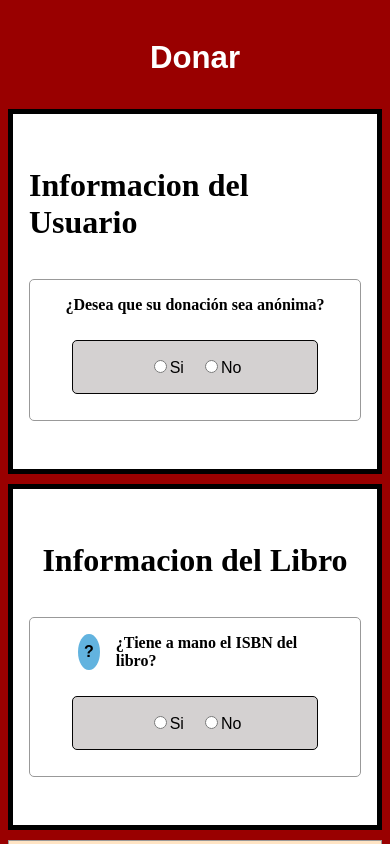
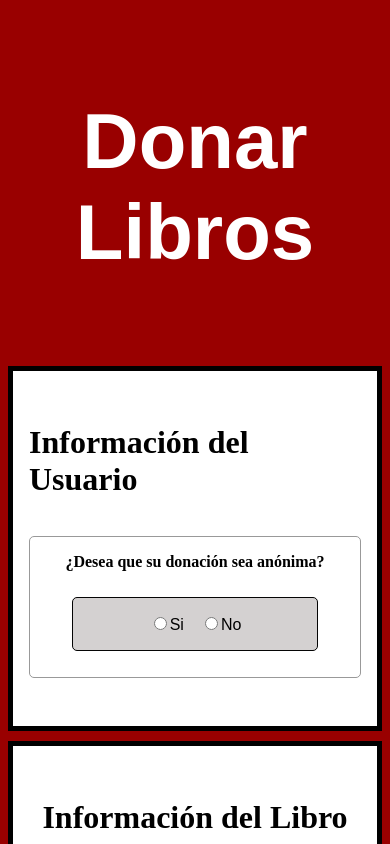
Before and after one commit to notos15/dlp-donacion-13_11, a Next.js app: page / in a window 390 px wide. Shown: the top 844 px of the page. Built offline with nearby package versions, Linux system fonts and the light colour scheme.

Commit message:
cambio de titulo

```diff
--- a/app/funciones/ctexto.js
+++ b/app/funciones/ctexto.js
@@ -1,7 +1,7 @@
 "use client";
 import React, { useState } from 'react';
 const Cuadro=({dato})=>{
-    const [nombre, setNombre] = useState("aaaa");
+    const [nombre, setNombre] = useState("");
     return(
         <input
             type="text"
--- a/app/funciones/datos.js
+++ b/app/funciones/datos.js
@@ -54,7 +54,7 @@ export function persona() {
                     <div className='rellenar'>
                         <label >
                             <input type="checkbox" checked={isChecked} onChange={(e) => setChecked(e.target.checked)} disabled={!hasSeenTerms}  />
-                            <button className="texto-enlace"  onClick={toggleModal} >Terminos y Condiciones</button>
+                            <button className="texto-enlace"  onClick={toggleModal} >Términos y Condiciones</button>
                             <Modal isOpen={isModalOpen} onClose={handleModalClose} />
                         </label>
                     </div>
--- a/app/globals.css
+++ b/app/globals.css
@@ -6,6 +6,8 @@ html {
   display: flex;
   justify-content: center;
   align-items: center;
+  margin: 0;
+  padding: 0;
 }
 
 
@@ -15,13 +17,26 @@ html {
   display: flex;
   justify-content: center;
   align-items: center;
-  height: 7vh;
+  height: 10vh;
   font-weight:bold;
   font-family:Arial;
   font-size: 8vw; /* 8% del ancho de la ventana */
   text-align: center;
   width: 100%; /* Se adapta al ancho de su contenedor */
   max-width: 100%; /* Asegura que no se desborde */
+}
+@media (max-width: 768px) {
+  .titulo {
+    font-size: 15vw; /* Aumenta el tamaño en pantallas más pequeñas (tabletas) */
+    height: 20vh; /* Aumenta la altura para dispositivos más pequeños */
+  }
+}
+
+@media (max-width: 480px) {
+  .titulo {
+    font-size: 20vw; /* Aumenta aún más el tamaño en pantallas de teléfonos móviles */
+    height: 30vh; /* Asegura que el título tenga espacio adecuado */
+  }
 }
 .titulo1{
   font-family:'Times New Roman', Times, serif;
--- a/app/page.js
+++ b/app/page.js
@@ -37,15 +37,15 @@ export default function Home() {
 
 return (
   <div >
-    <h1 className="titulo">Donar </h1>
+    <h1 className="titulo">Donar Libros</h1>
 
     <div className="cuestionario">
-      <h1 className="titulo1">Informacion del Usuario</h1>
+      <h1 className="titulo1">Información del Usuario</h1>
       <div>{persona()}</div>
     </div>
 
     <div className="cuestionario">
-      <h1 className="titulo1">Informacion del Libro</h1>
+      <h1 className="titulo1">Información del Libro</h1>
       <div>{codigo()}</div>
     </div>
 
```
